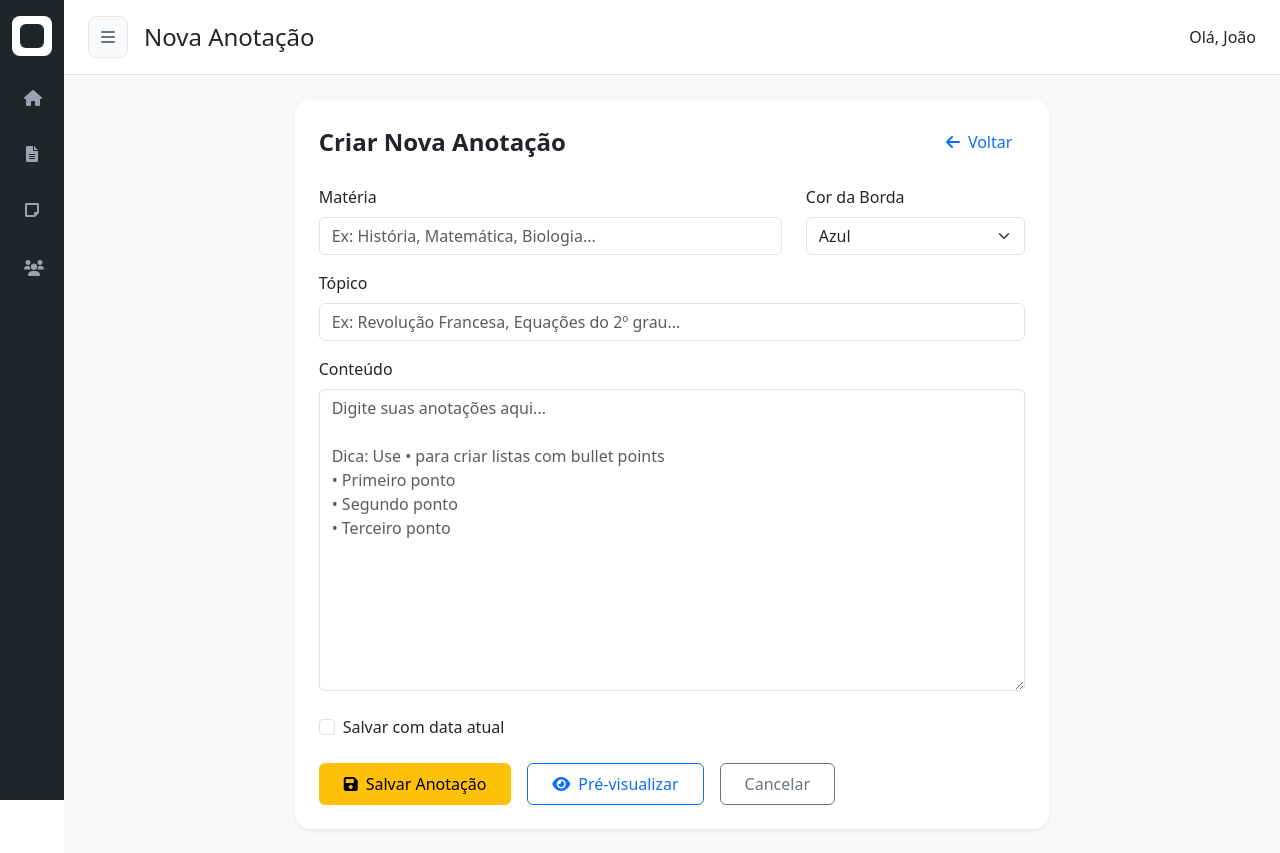
After one commit to GFernandesZ/Day-Planner, a Django app: template templates/Agenda/createNotes.html in a window 1280 px wide. The commit adds this page. Run offline with Django 5.2, Linux system fonts and the light colour scheme; the template is opened without the code that fills it, so the values that code supplies are empty.

Commit message:
Ajuste de rotas no template e views, ajuste no forms

```diff
--- a/Agenda/forms.py
+++ b/Agenda/forms.py
@@ -1,10 +1,10 @@
 from django.forms import ModelForm
-from Agenda.models import Task
+from Agenda.models import Task, Note
 from django.forms import ModelForm
 
 class FormularioNote(ModelForm):
     class Meta:
-        model = Task
+        model = Note
         exclude = []
 
 class FormularioTask(ModelForm):
--- a/Agenda/views.py
+++ b/Agenda/views.py
@@ -26,13 +26,13 @@ class ListNotes(ListView, LoginRequiredMixin):
 class CreateTask(CreateView, LoginRequiredMixin):
     model = Task
     form_class = FormularioTask
-    template_name = 'Agenda/newTaskhtml'
+    template_name = 'Agenda/createTasks.html'
     success_url = reverse_lazy('list_tasks')
 
 class CreateNote(CreateView, LoginRequiredMixin):
     model = Note
     form_class = FormularioNote
-    template_name = 'Agenda/newNote.html'
+    template_name = 'Agenda/createNotes.html'
     success_url = reverse_lazy('list_notes')
 
 class UpdateTask(UpdateView, LoginRequiredMixin):
--- /dev/null
+++ b/templates/Agenda/createNotes.html
@@ -0,0 +1,128 @@
+{% extends 'base.html' %}
+{% load static %}
+{% block content %}
+<div class="d-flex min-vh-100">
+    <!-- Sidebar -->
+    <div class="sidebar bg-dark d-flex flex-column align-items-center py-3" id="sidebar">
+        <!-- Logo -->
+        <div class="logo bg-white rounded-3 d-flex align-items-center justify-content-center mb-4">
+            <div class="logo-inner bg-dark rounded"></div>
+        </div>
+
+        <nav class="d-flex flex-column gap-3">
+            <a href="{% url 'home_agenda' %}" class="btn menu-item">
+                <i class="fas fa-home"></i>
+            </a>
+            <a href="{% url 'list_tasks' %}" class="btn menu-item">
+                <i class="fas fa-file-text"></i>
+            </a>
+            <a href="{% url 'list_notes' %}" class="btn menu-item">
+                <i class="fas fa-sticky-note"></i>
+            </a>
+            <button class="btn menu-item">
+                <i class="fas fa-users"></i>
+            </button>
+        </nav>
+    </div>
+
+    <!-- Main Content -->
+    <div class="flex-fill d-flex flex-column main-content" id="mainContent">
+        <!-- Header -->
+        <header class="header bg-white border-bottom px-4 py-3">
+            <div class="d-flex align-items-center justify-content-between">
+                <div class="d-flex align-items-center gap-3">
+                    <button class="btn btn-light sidebar-toggle" id="sidebarToggle">
+                        <i class="fas fa-bars"></i>
+                    </button>
+                    <h1 class="h4 mb-0 text-dark">Nova Anotação</h1>
+                </div>
+                <div class="d-flex align-items-center gap-3">
+                    <div class="d-flex align-items-center gap-2">
+                        <div
+                            class="user-avatar bg-gradient rounded-circle d-flex align-items-center justify-content-center">
+                            <span class="text-white fw-medium">J</span>
+                        </div>
+                        <span class="text-dark fw-medium">Olá, João</span>
+                    </div>
+                </div>
+            </div>
+        </header>
+
+        <!-- Main Content Area -->
+        <main class="flex-fill p-4 bg-light overflow-auto">
+            <div class="container-fluid">
+                <div class="row justify-content-center">
+                    <div class="col-lg-10 col-xl-8">
+                        <div class="bg-white p-4 rounded-4 shadow-sm">
+                            <div class="d-flex align-items-center justify-content-between mb-4">
+                                <h2 class="h4 fw-semibold mb-0">Criar Nova Anotação</h2>
+                                <a href="notes.html" class="btn btn-link text-decoration-none">
+                                    <i class="fas fa-arrow-left me-2"></i>Voltar
+                                </a>
+                            </div>
+
+                            <form>
+                                <div class="row">
+                                    <div class="col-md-8">
+                                        <div class="mb-3">
+                                            <label for="noteSubject" class="form-label fw-medium">Matéria</label>
+                                            <input type="text" class="form-control" id="noteSubject"
+                                                placeholder="Ex: História, Matemática, Biologia...">
+                                        </div>
+                                    </div>
+                                    <div class="col-md-4">
+                                        <div class="mb-3">
+                                            <label for="noteColor" class="form-label fw-medium">Cor da Borda</label>
+                                            <select class="form-select" id="noteColor">
+                                                <option value="border-danger">Vermelho</option>
+                                                <option value="border-primary" selected>Azul</option>
+                                                <option value="border-success">Verde</option>
+                                                <option value="border-info">Azul Claro</option>
+                                                <option value="border-warning">Amarelo</option>
+                                                <option value="border-secondary">Cinza</option>
+                                            </select>
+                                        </div>
+                                    </div>
+                                </div>
+
+                                <div class="mb-3">
+                                    <label for="noteTopic" class="form-label fw-medium">Tópico</label>
+                                    <input type="text" class="form-control" id="noteTopic"
+                                        placeholder="Ex: Revolução Francesa, Equações do 2º grau...">
+                                </div>
+
+                                <div class="mb-4">
+                                    <label for="noteContent" class="form-label fw-medium">Conteúdo</label>
+                                    <textarea class="form-control" id="noteContent" rows="12"
+                                        placeholder="Digite suas anotações aqui...&#10;&#10;Dica: Use • para criar listas com bullet points&#10;• Primeiro ponto&#10;• Segundo ponto&#10;• Terceiro ponto"></textarea>
+                                </div>
+
+                                <div class="mb-4">
+                                    <div class="form-check">
+                                        <input class="form-check-input" type="checkbox" id="saveDate">
+                                        <label class="form-check-label" for="saveDate">
+                                            Salvar com data atual
+                                        </label>
+                                    </div>
+                                </div>
+
+                                <div class="d-flex gap-3">
+                                    <button type="submit" class="btn btn-warning fw-medium px-4 py-2">
+                                        <i class="fas fa-save me-2"></i>Salvar Anotação
+                                    </button>
+                                    <button type="button" class="btn btn-outline-primary px-4 py-2">
+                                        <i class="fas fa-eye me-2"></i>Pré-visualizar
+                                    </button>
+                                    <a href="notes.html" class="btn btn-outline-secondary px-4 py-2">
+                                        Cancelar
+                                    </a>
+                                </div>
+                            </form>
+                        </div>
+                    </div>
+                </div>
+            </div>
+        </main>
+    </div>
+</div>
+{% endblock %}
--- a/templates/Agenda/notes.html
+++ b/templates/Agenda/notes.html
@@ -39,7 +39,7 @@
                     </div>
                     <div class="d-flex align-items-center gap-3">
                         <button class="btn btn-warning fw-medium px-4">
-                            Nova Anotação
+                            <a href="{% url 'create_note' %}" class="text-white text-decoration-none">Nova Anotação</a>
                         </button>
                         <div class="d-flex align-items-center gap-2">
                             <div
```
Also changed, not shown: templates/Agenda/createTasks.html (added, +119 -0 lines), templates/Agenda/tasks.html (+11 -9 lines).
